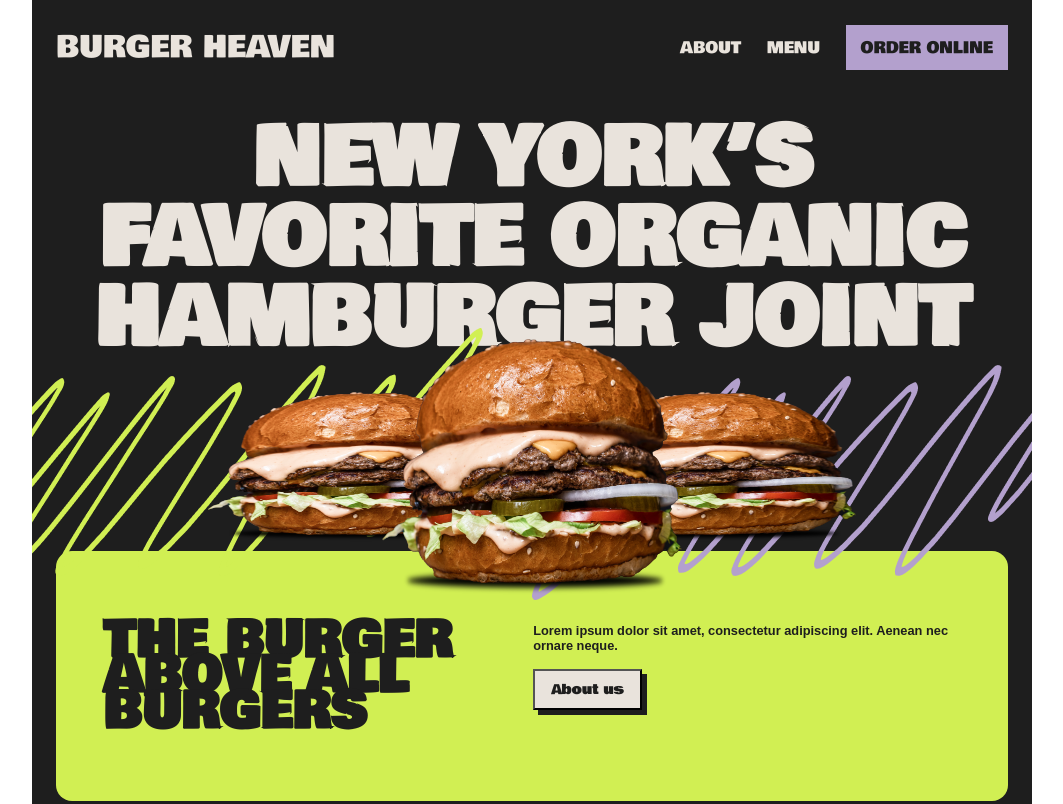
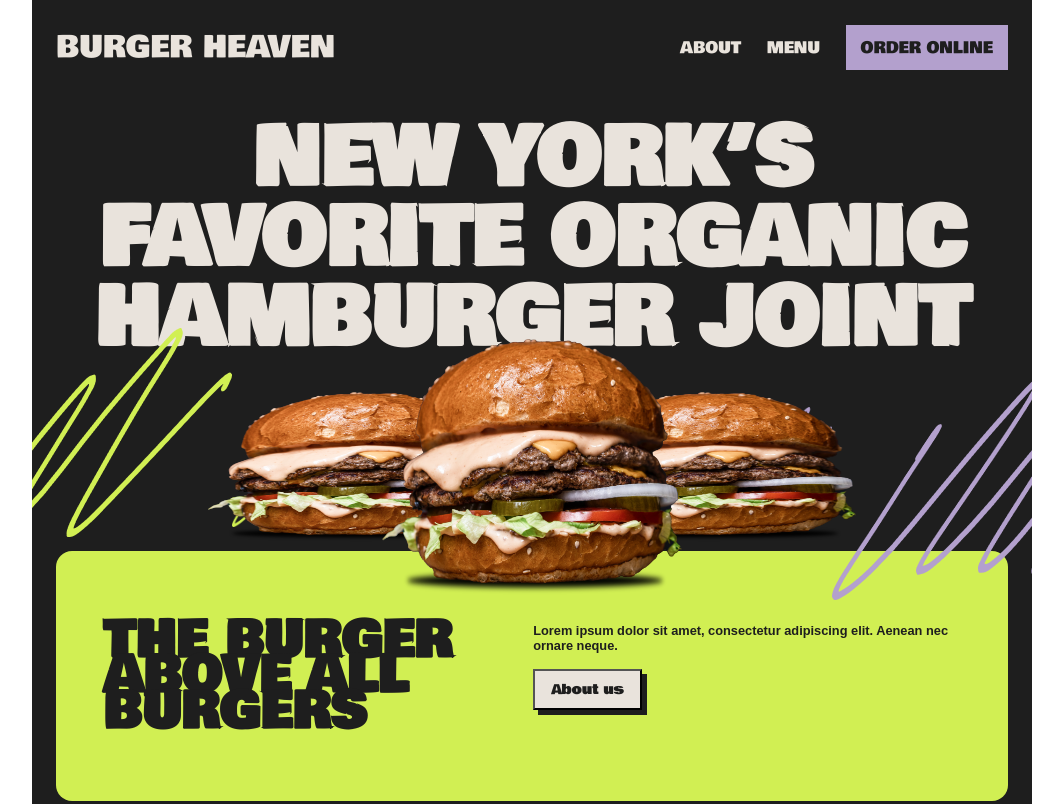
Before and after one commit to diegolazarocs/BURGER-HEAVEN, a plain HTML site: page Projeto Um/index.html in a window 1280 px wide. Shown: the top 804 px of the page, without its empty margins (108-1171 px from the left). Drawn offline with Linux system fonts and the light colour scheme.

Commit message:
Update index.html

```diff
--- a/Projeto Um/index.html
+++ b/Projeto Um/index.html
@@ -19,9 +19,11 @@
       <h1>NEW YORK’S FAVORITE ORGANIC HAMBURGER JOINT</h1>
       <div class="box-images">
         <div class="burgers">
+          <img class="decor-left" src="/assets/decor-left.png" />
           <img class="burger1" src="/assets/hamburg-1.png" />
           <img class="burger2" src="/assets/hamburg-2.png" />
           <img class="burger3" src="/assets/hamburg-3.png" />
+          <img class="decor-right" src="/assets/decor-right.png" />
         </div>
       </div>
       <div class="yellow-box">
```
